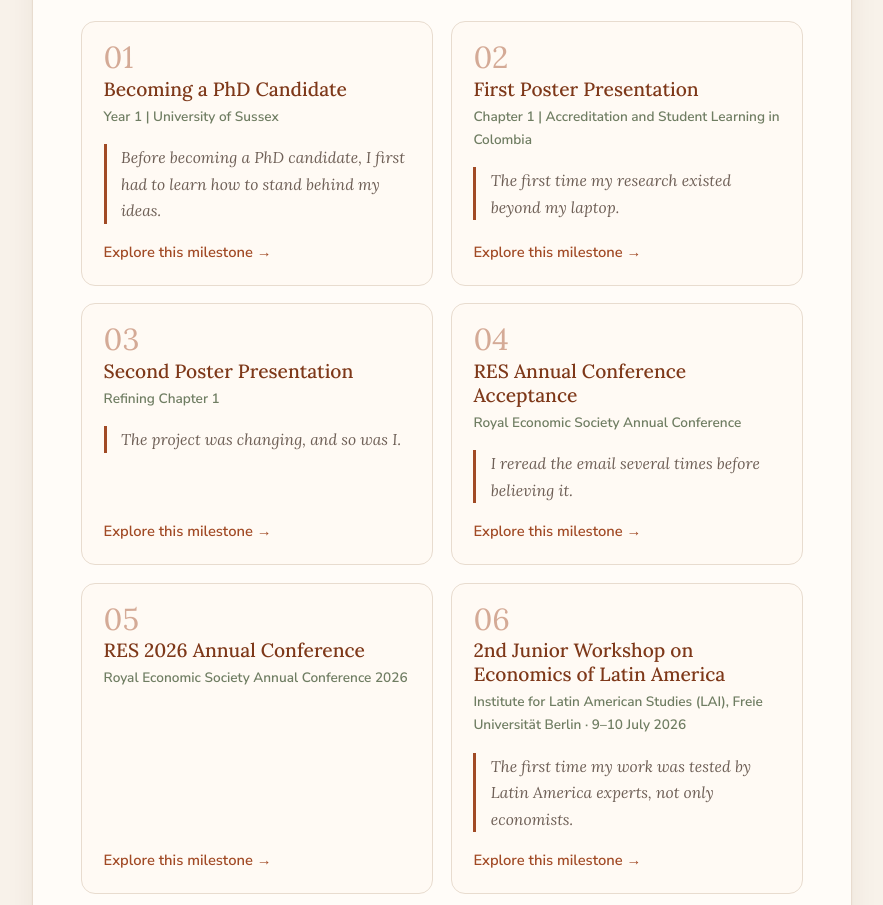
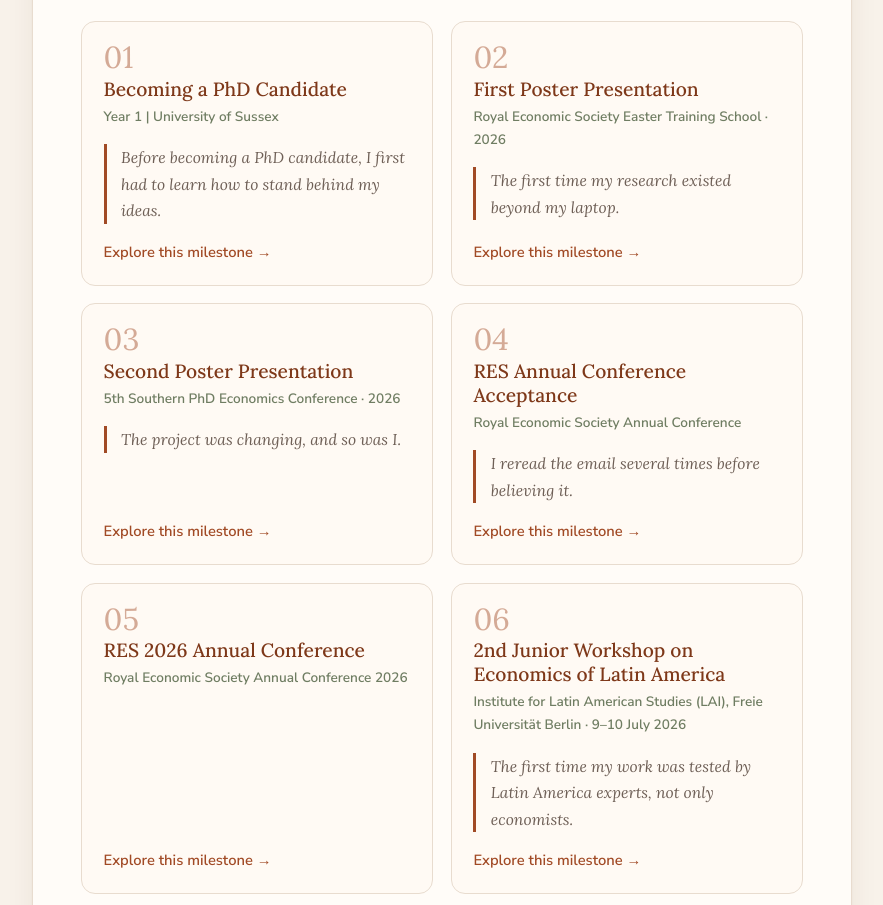
Before and after one commit to GN-Villalba/GNVM-website, a plain HTML site: page phd-journey.html in a window 1280 px wide. Shown: the part 2323-3228 px from the top of the page, without its empty margins (198-1081 px from the left). Drawn offline with Linux system fonts and the light colour scheme.

Commit message:
Name poster events: RES Easter Training School and Southern PhD Conference
Co-Authored-By: Claude Opus 5.5 <noreply@anthropic.com>
Claude-Session: https://claude.ai/code/session_015vxn2x7kYcssVHteF5SFc2

```diff
--- a/phd-journey.html
+++ b/phd-journey.html
@@ -72,7 +72,7 @@
     <article class="milestone-card">
       <p class="milestone-number">02</p>
       <h3>First Poster Presentation</h3>
-      <p class="milestone-meta">Chapter 1 | Accreditation and Student Learning in Colombia</p>
+      <p class="milestone-meta">Royal Economic Society Easter Training School · 2026</p>
 
       <blockquote>
         The first time my research existed beyond my laptop.
@@ -86,7 +86,7 @@
     <article class="milestone-card">
       <p class="milestone-number">03</p>
       <h3>Second Poster Presentation</h3>
-      <p class="milestone-meta">Refining Chapter 1</p>
+      <p class="milestone-meta">5th Southern PhD Economics Conference · 2026</p>
 
       <blockquote>
         The project was changing, and so was I.
```
Also changed, not shown: milestones/first-poster-presentation.html (+2 -1 lines), milestones/second-poster-presentation.html (+2 -1 lines).
